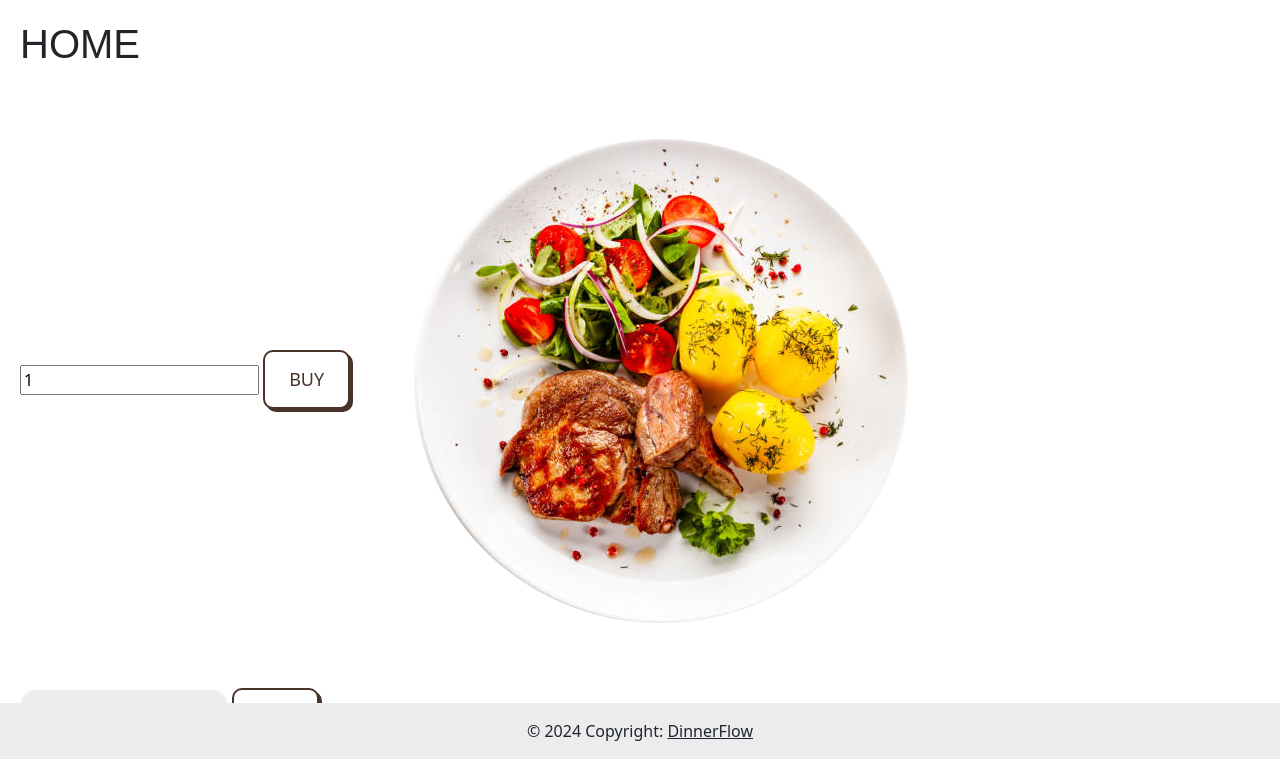
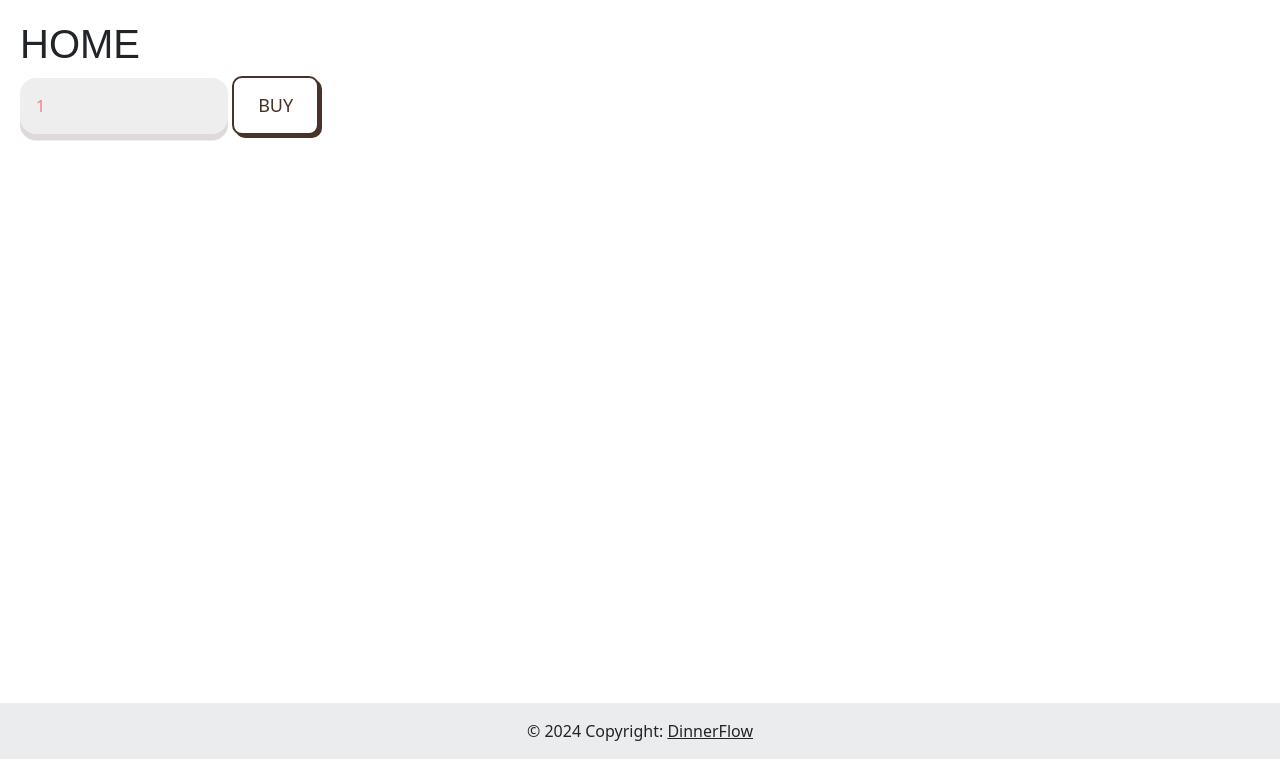
Before and after one commit to v1cttorr/hackathon-zst-2024, a Django app: page / in a window 1280 px wide. Shown: the part 41-808 px from the top of the page. Run offline with Django 5.2, Linux system fonts and the light colour scheme; some libraries are stand-ins or nearby versions.

Commit message:
correct html

```diff
--- a/dinnerflow/templates/base.html
+++ b/dinnerflow/templates/base.html
@@ -37,7 +37,7 @@
                         {% endif %}
                         {% if user.is_authenticated %}
                         <li class="nav-item">
-                            <a class="nav-link" href="/lunch-block/">My lunch block</a>
+                            <a class="nav-link" href="/qrcode/">My lunch block</a>
                         </li>
                         {% endif %}
                         <li class="nav-item dropdown">
--- a/dinnerflow/templates/home.html
+++ b/dinnerflow/templates/home.html
@@ -4,12 +4,6 @@
 
 
 <h1>HOME</h1>
-
-
-<input type="number" name="number" id="number" min="1" value="1">
-<button onclick="buy()">BUY</button>
-<img src="../plate.png" alt="plate">
-
 
 <div class="input-wrapper">
     <input type="number" name="number" id="number" min="1" value="1" class="input">
--- a/dinnerflow/templates/payment/buy.html
+++ b/dinnerflow/templates/payment/buy.html
@@ -1,8 +1,6 @@
 {% extends 'base.html' %}
 
 {% block content %}
-
-    <h1>Buy for 9.00 PLN per DAY</h1>
     <form action="{% url 'charge' %}" method="post">
         {% csrf_token %}
         <script src="https://checkout.stripe.com/checkout.js" class="stripe-button" id="script" async
```
